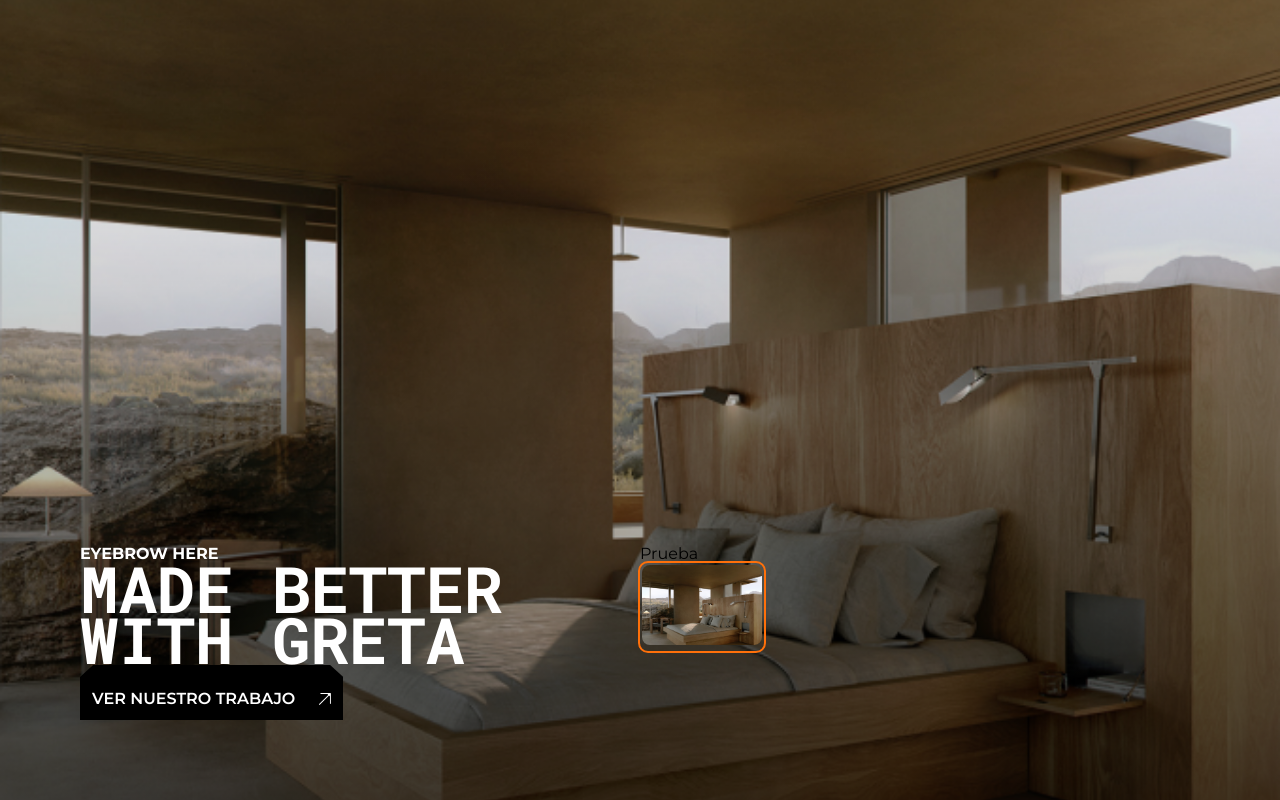
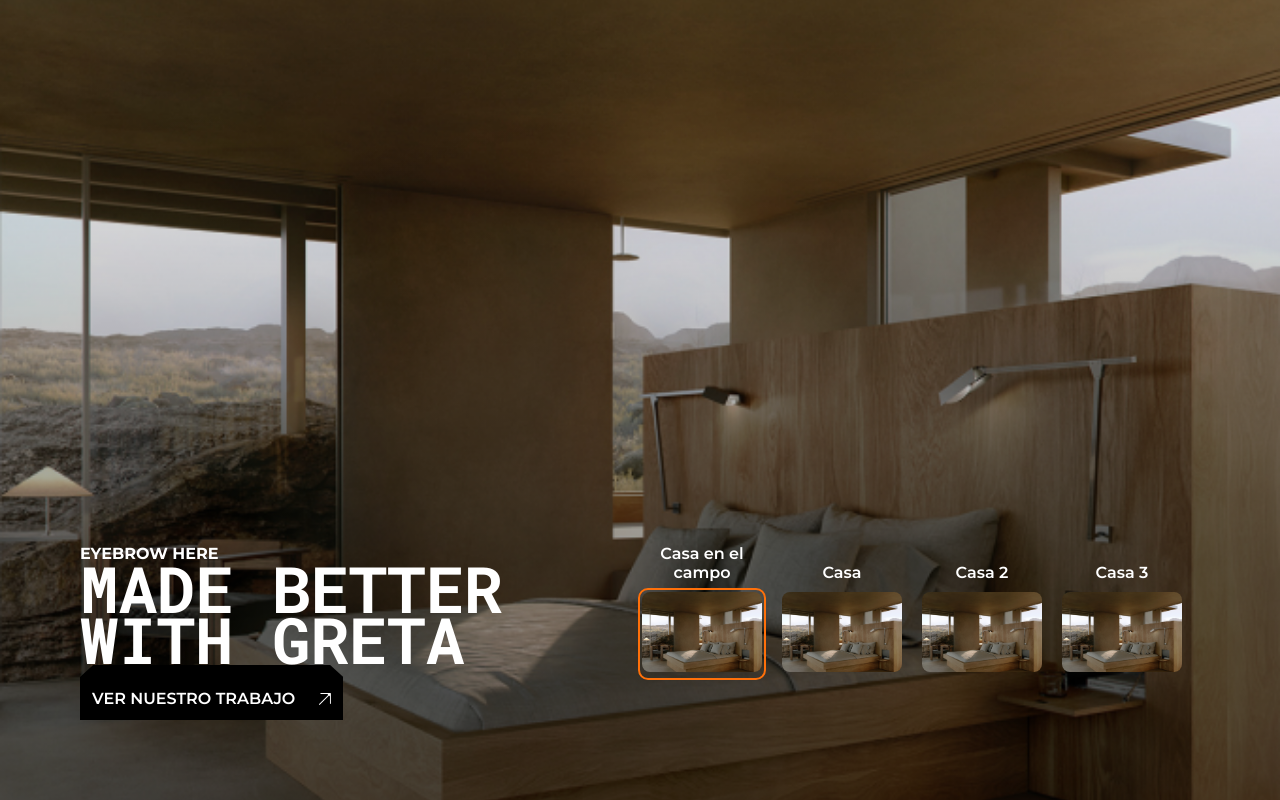
Before and after one commit to CristianCavanzo/Gretta, a Next.js app: page / in a window 1280 px wide. Built offline with nearby package versions, Linux system fonts and the light colour scheme.

Commit message:
[Add]: Container preview

```diff
--- /dev/null
+++ b/src/components/Slider/Main/Preview/Container/index.tsx
@@ -0,0 +1,30 @@
+import React from 'react';
+import { IContainerSlider } from './containerSlider';
+import { Preview } from '..';
+import styled from 'styled-components';
+const ContainerComponent = styled.div`
+	display: flex;
+	column-gap: 16px;
+	align-items: end;
+`;
+
+interface IProps {
+	preview: IContainerSlider[];
+}
+
+const Container = ({ preview }: IProps) => {
+	return (
+		<ContainerComponent>
+			{preview.map((prop, key) => (
+				<Preview
+					image={prop.image}
+					name={prop.name}
+					selected={prop.selected}
+					key={`preview_${key}`}
+				/>
+			))}
+		</ContainerComponent>
+	);
+};
+
+export { Container };
--- a/src/components/Slider/Main/Preview/index.tsx
+++ b/src/components/Slider/Main/Preview/index.tsx
@@ -3,6 +3,14 @@ import React from 'react';
 import styled from 'styled-components';
 const PreviewComponent = styled.div`
 	display: inline-block;
+	max-width: 124px;
+	text-align: center;
+	cursor: pointer;
+	p {
+		padding-bottom: 8px;
+		color: white;
+		font-weight: 600;
+	}
 	.selected {
 		outline: 2px solid #ff700a;
 		border-radius: 8px;
@@ -17,14 +25,15 @@ interface IProps {
 		alt: string;
 	};
 	name: string;
+	selected: boolean;
 }
-const Preview = ({ image, name }: IProps) => {
+const Preview = ({ image, name, selected }: IProps) => {
 	return (
 		<PreviewComponent>
 			<div>
 				<p>{name}</p>
 			</div>
-			<div className="image-container selected">
+			<div className={`image-container ${selected && 'selected'}`}>
 				<Image
 					src={image.src}
 					width={120}
--- a/src/components/Slider/Main/index.tsx
+++ b/src/components/Slider/Main/index.tsx
@@ -2,7 +2,8 @@ import Image from 'next/image';
 import React from 'react';
 import styled from 'styled-components';
 import House from '@img/house.png';
-import { Preview } from './Preview';
+import { Container } from './Preview/Container';
+import { IContainerSlider } from './Preview/Container/containerSlider';
 const Slider = styled.main`
 	height: 100vh;
 	background: white;
@@ -38,12 +39,39 @@ const Slider = styled.main`
 	}
 	.gradient {
 		z-index: 1;
-		background: linear-gradient(transparent, black);
+		background: linear-gradient(
+			0deg,
+			rgba(0, 0, 0, 0.8603816526610644) 0%,
+			rgb(0 0 0 / 80%) 30%,
+			rgba(255, 255, 255, 0) 100%
+		);
 		opacity: 0.5;
 	}
 `;
 
 const SliderMain = ({ children }) => {
+	const preview: IContainerSlider[] = [
+		{
+			image: { src: House.src, alt: 'Imagen de prueba' },
+			name: 'Casa en el campo',
+			selected: true,
+		},
+		{
+			image: { src: House.src, alt: 'Imagen de prueba' },
+			name: 'Casa ',
+			selected: false,
+		},
+		{
+			image: { src: House.src, alt: 'Imagen de prueba' },
+			name: 'Casa 2',
+			selected: false,
+		},
+		{
+			image: { src: House.src, alt: 'Imagen de prueba' },
+			name: 'Casa 3',
+			selected: false,
+		},
+	];
 	return (
 		<Slider>
 			<div className="image_background">
@@ -62,7 +90,7 @@ const SliderMain = ({ children }) => {
 					<div></div>
 				</div>
 				<div className="container_right">
-					<Preview image={{ src: House.src, alt: 'Imagen de prueba' }} name="Prueba" />
+					<Container preview={preview} />
 				</div>
 			</div>
 		</Slider>
```
Also changed, not shown: src/components/Slider/Main/Preview/Container/containerSlider.d.ts (added, +8 -0 lines).
